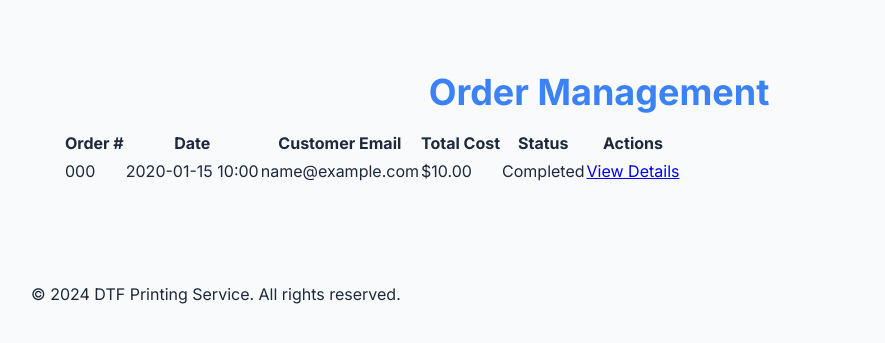
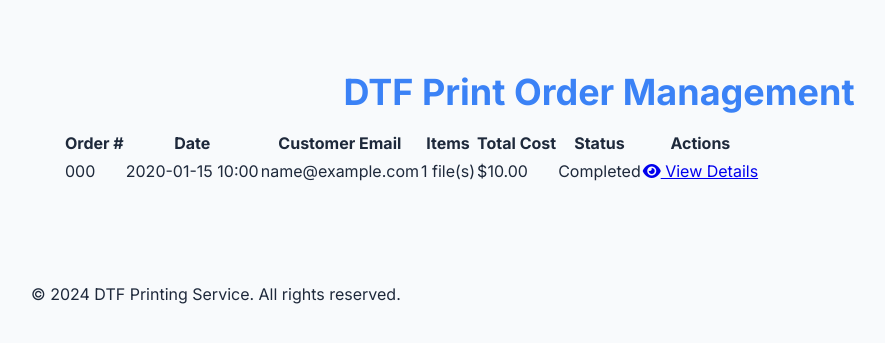
Before and after one commit to christopheraaronhogg/arkansasdtfprints, a Flask app: page /admin in a window 1280 px wide. Shown: the part 90-433 px from the top of the page, without its empty margins (41-926 px from the left). Run offline with Flask 3, Linux system fonts and the light colour scheme; tables that the repository leaves empty hold one stand-in row (values such as "Sample post").

Commit message:
Agent query: Could you check if you can access the admin portal at /admin and view the order details with images?
Enhance admin portal: Add order item count and styling improvements to the order management table.

Screenshot: https://storage.googleapis.com/screenshot-production-us-central1/3c1f7986-530f-4f55-b07c-daee11d04c26/7ffe6327-4f27-4004-bbc4-9a88aefe64b8.jpg

```diff
--- a/templates/admin.html
+++ b/templates/admin.html
@@ -2,15 +2,16 @@
 
 {% block content %}
 <div class="container py-4">
-    <h1 class="mb-4">Order Management</h1>
+    <h1 class="mb-4">DTF Print Order Management</h1>
 
     <div class="table-responsive">
-        <table class="table table-dark table-striped">
-            <thead>
+        <table class="table table-hover">
+            <thead class="table-dark">
                 <tr>
                     <th>Order #</th>
                     <th>Date</th>
                     <th>Customer Email</th>
+                    <th>Items</th>
                     <th>Total Cost</th>
                     <th>Status</th>
                     <th>Actions</th>
@@ -22,15 +23,16 @@
                     <td>{{ order.order_number }}</td>
                     <td>{{ order.created_at.strftime('%Y-%m-%d %H:%M') }}</td>
                     <td>{{ order.email }}</td>
+                    <td>{{ order.items|length }} file(s)</td>
                     <td>${{ "%.2f"|format(order.total_cost) }}</td>
                     <td>
-                        <span class="badge bg-{{ 'success' if order.status == 'completed' else 'warning' }}">
+                        <span class="badge bg-{{ 'success' if order.status == 'completed' else 'warning' if order.status == 'pending' else 'secondary' }}">
                             {{ order.status|title }}
                         </span>
                     </td>
                     <td>
                         <a href="{{ url_for('view_order', order_id=order.id) }}" class="btn btn-sm btn-primary">
-                            View Details
+                            <i class="fas fa-eye"></i> View Details
                         </a>
                     </td>
                 </tr>
```
